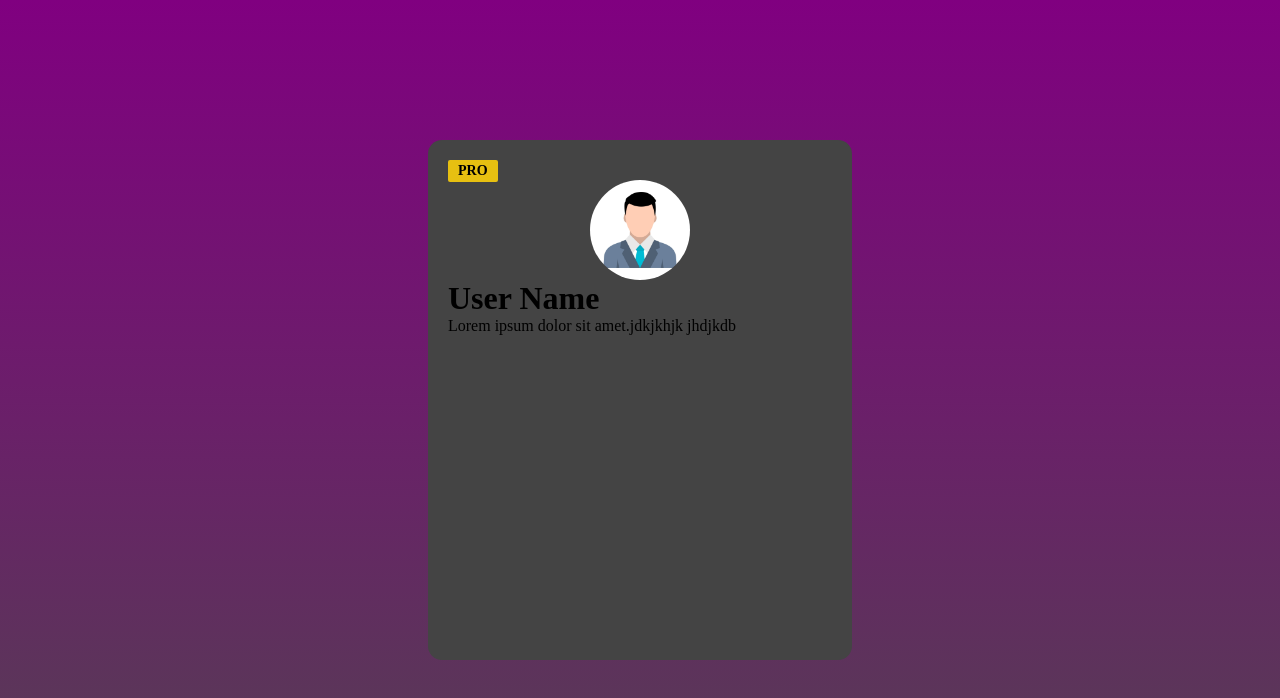
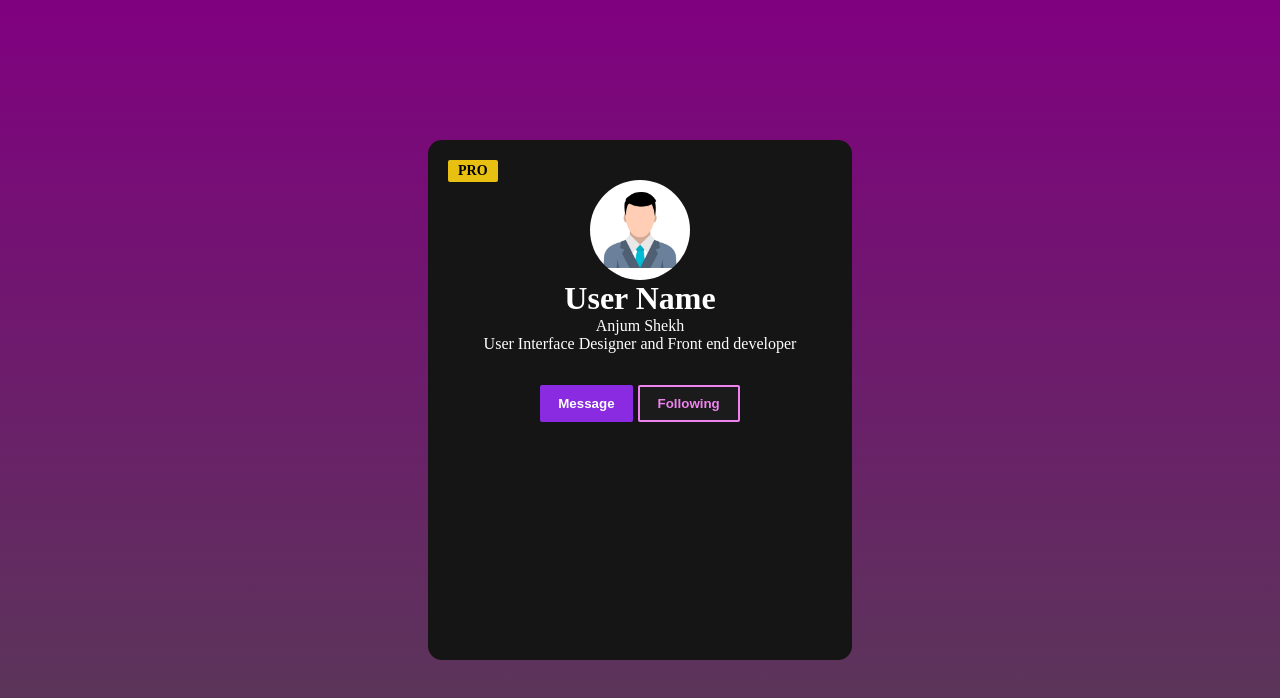
Before and after one commit to srs0447/learning-html, a plain HTML site: page templates/card.html in a window 1280 px wide. Drawn offline with Linux system fonts and the light colour scheme.

Commit message:
add file

```diff
--- a/css/card.css
+++ b/css/card.css
@@ -1,12 +1,12 @@
-*{
+* {
   margin: 0;
 }
-.card-container{
+.card-container {
   display: flex;
   justify-content: center;
   align-items: center;
   height: 100vh !important;
-    background-image: linear-gradient(purple,#563d54 );
+  background-image: linear-gradient(purple, #563d54);
 }
 .card-image {
   margin: auto;
@@ -16,26 +16,53 @@
   border-radius: 50%;
   overflow: hidden;
 }
-.card-image  img{
-    width: 100%
+.card-image img {
+  width: 100%;
 }
-.main-card{
+.main-card {
   padding: 20px;
   position: relative;
   border-radius: 14px;
   width: 30%;
-    background-color: #444;
+  background-color: rgb(22, 21, 21);
   height: 60%;
 }
-.card-status{
+.card-status {
   position: absolute;
   background-color: rgb(231, 192, 17);
   padding: 3px 10px;
   border-radius: 2px;
-
 }
-.card-status P{
+.card-status P {
   font-weight: bold;
   font-size: 14px;
   text-transform: uppercase;
 }
+.btn {
+  display: flex;
+  justify-content: center;
+  margin-top: 2rem;
+  gap: 5px;
+}
+.btn button {
+  background-color: blueviolet;
+  padding: 9px 18px;
+  border-radius: 2px;
+  border: none;
+  cursor: pointer;
+  font-weight: bolder;
+  color: white;
+}
+#color {
+  border: solid 2px violet;
+  background-color: rgb(27, 27, 27);
+  color: violet;
+  font-weight: bolder;
+}
+.card-info {
+  color: white;
+  text-align: center;
+}
+.text-info {
+  display: flex;
+}
--- a/templates/card.html
+++ b/templates/card.html
@@ -1,11 +1,11 @@
 <!DOCTYPE html>
 <html lang="en">
   <head>
-    <meta charset="UTF-8">
-    <meta http-equiv="X-UA-Compatible" content="IE=edge">
-    <meta name="viewport" content="width=device-width, initial-scale=1.0">
+    <meta charset="UTF-8" />
+    <meta http-equiv="X-UA-Compatible" content="IE=edge" />
+    <meta name="viewport" content="width=device-width, initial-scale=1.0" />
     <title>Card</title>
-    <link rel="stylesheet" href="../css/card.css">
+    <link rel="stylesheet" href="../css/card.css" />
   </head>
   <body>
     <div class="card-container">
@@ -14,11 +14,17 @@
           <p>pro</p>
         </div>
         <div class="card-image">
-                <img src="../image/user.jpg" alt="user image">
+          <img src="../image/user.jpg" alt="user image" />
         </div>
         <div class="card-info">
           <h1>User Name</h1>
-                <p>Lorem ipsum dolor sit amet.jdkjkhjk jhdjkdb</p>
+          <p>Anjum Shekh</p>
+          <p>User Interface Designer and Front end developer</p>
+        </div>
+        <div class="btn">
+          <button>Message</button>
+          <button id="color">Following</button>
+
         </div>
       </div>
     </div>
```
Also changed, not shown: image/user.png (added). Lines whose indentation alone changed are shown as unchanged.
